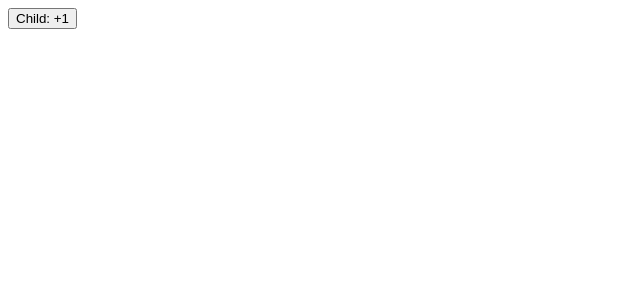
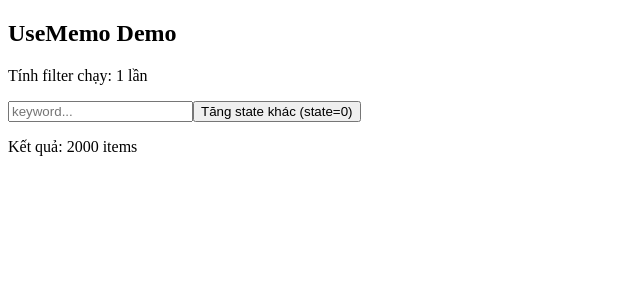
Before and after one commit to Delunsss2345/addexercises, a React (Vite) app: page /use-memo in a window 1280 px wide. Shown: the top 300 px of the page, without its empty margins (0-640 px from the left). Built offline with nearby package versions, Linux system fonts and the light colour scheme.

Commit message:
feat(xong useMemo demo) : đã thêm minh chứng kèm giải thích ở code

```diff
--- a/src/configs/routes.jsx
+++ b/src/configs/routes.jsx
@@ -1,6 +1,7 @@
-import UseMemoDemo from "../pages/MemoDemo";
+import MemoDemo from "../pages/MemoDemo";
 import UseCallbackDemo from "../pages/UseCallbackDemo";
 import UseEffectDemo from "../pages/UseEffectDemo";
+import UseMemoDemo from "../pages/UseMemoDemo";
 import UseReducerDemo from "../pages/UseReducerDemo";
 import UseRefDemo from "../pages/UseRefDemo";
 import UseStateDemo from "../pages/UseStateDemo";
@@ -11,5 +12,6 @@ export const demoRoutes = [
     { path: "use-reducer", element: <UseReducerDemo /> },
     { path: "use-ref", element: <UseRefDemo /> },
     { path: "use-memo", element: <UseMemoDemo /> },
+    { path: "memo", element: <MemoDemo /> },
     { path: "use-callback", element: <UseCallbackDemo /> },
 ];
--- /dev/null
+++ b/src/pages/UseMemoDemo/index.jsx
@@ -0,0 +1,50 @@
+import { useMemo, useRef, useState } from "react";
+
+function congViecSieuNang(list, keyword) {
+    return list.filter((x) => x.toLowerCase().includes(keyword.toLowerCase()));
+}
+
+export default function UseMemoDemo() {
+    const [key, setKey] = useState("");
+    const [state, setState] = useState(0);
+
+    const data = useMemo(() => {
+        return Array.from({ length: 2000 }, (_, i) => `item-${i}`);
+    }, []);
+
+    // const data = Array.from({ length: 2000 }, (_, i) => `item-${i}`);
+
+    const computeCount = useRef(0);
+    // Gỉa lập đây là công việc siêu nặng
+    //Use memo sẽ giúp lưu kết quả tính toán, mà ko gây re-render lại không cần thiết
+    const filtered = useMemo(() => {
+        computeCount.current += 1;
+        return congViecSieuNang(data, key);
+    }, [data, key]);
+
+    // computeCount.current += 1;
+    // // Nếu không dùng useMemo
+    // const filtered = (() => {
+    //     computeCount.current += 1;
+    //     return congViecSieuNang(data, key);
+    // })();
+    return (
+        <div>
+            <h2>UseMemo Demo</h2>
+
+            <p>Tính filter chạy: {computeCount.current} lần</p>
+
+            <input
+                placeholder="keyword..."
+                value={key}
+                onChange={(e) => setKey(e.target.value)}
+            />
+
+            <button onClick={() => setState((x) => x + 1)}>
+                Tăng state khác (state={state})
+            </button>
+
+            <p>Kết quả: {filtered.length} items</p>
+        </div>
+    );
+}
```
Also changed, not shown: MinhChung/UseMemoDemo/TruocKhiDung.png (added), MinhChung/UseMemoDemo/sauKhiDung.png (added).
